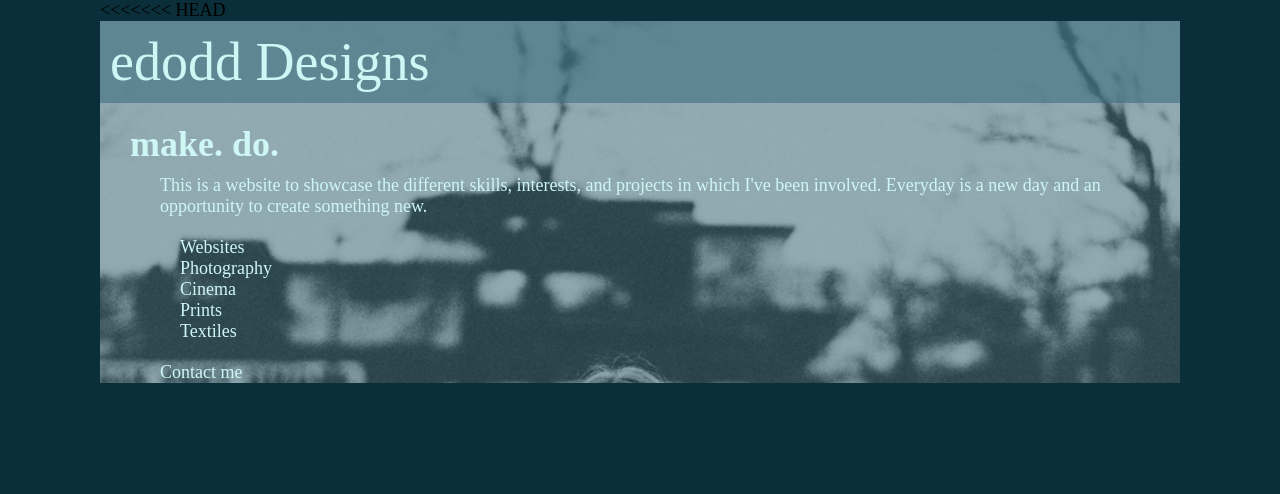
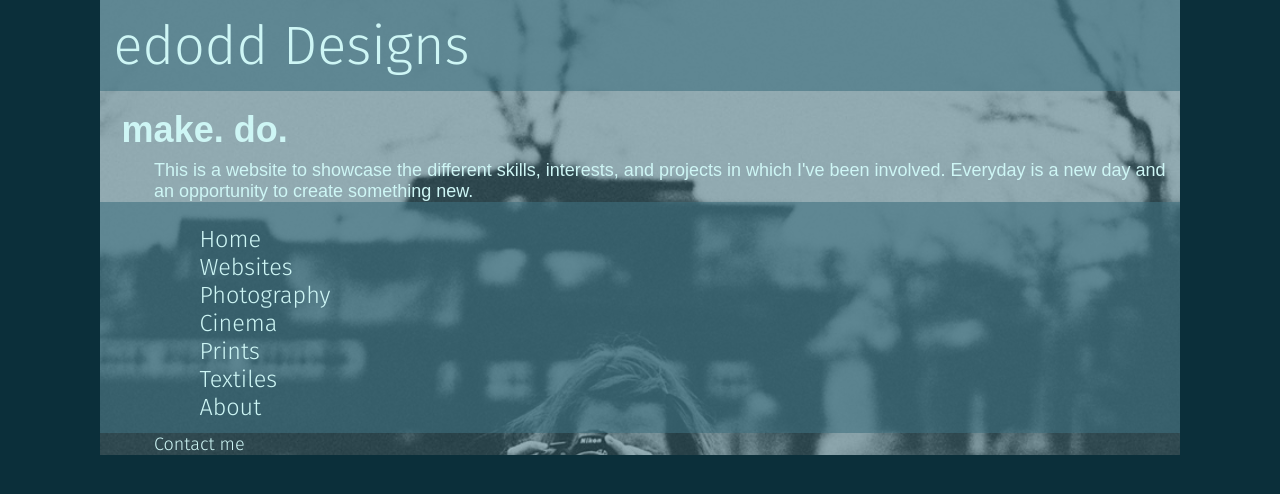
Before and after one commit to ErinDodd/ErinDodd.github.io, a plain HTML site: page index.html in a window 1280 px wide. Drawn offline with Linux system fonts and the light colour scheme.

Commit message:
Unit 4 Changes
Unit 4 changes

```diff
--- a/edoddDesigns.css
+++ b/edoddDesigns.css
@@ -1,16 +1,20 @@
+
+@import url(http://fonts.googleapis.com/css?family=Merriweather:400,300,700);
+@import url(http://fonts.googleapis.com/css?family=Fira+Sans:300,400,500);
 *{
 	padding: 0;
 	margin: 0;
+	border-box: box-sizing;
 }
 
 body{
 	background-color: #0B2F3A;
-<<<<<<< HEAD
 	font-family: Arial, san-serif;
 	font-size: 18px;
 	text-align: left;
 	margin-left: 100px;
 	margin-right: 100px;
+	height: 100%;
 
 }
 #mainStage{
@@ -24,41 +28,47 @@ h1{
 	color:#CEF6F5;
 	background-color: rgba(62,112,127,.8);
 	font-style: normal;
-	font-weight: 500;
+	font-weight: 300;
 	font-size: 3em;
-	padding: 10px;
+	padding: .25em;
+	font-family: 'Fira Sans', sans-serif;
 }
 img{
 	width: 100%;
-	height: 50%;
+	height: 100%;
 }
 #slogan{
 	font-weight: bold;
 	font-size: 2em;
-	padding-left: 30px;
-	padding-top: 20px;
-	padding-bottom: 10px;
+	padding-left: .6em;
+	padding-top: .5em;
+	padding-bottom: .25em;
 	text-transform: lowercase;
 }
 
 p{
 	color:#CEF6F5;
-	padding-left: 60px;
+	padding-left: 3em;
 	background-color: rgba(62,112,127,.5);
+	font-family: 'Merriweather', serif, 300;
 }
 ul{
 	list-style-type: none;
 	color:#CEF6F5;
-	background-color: rgba(62,112,127,.5);
-	padding-left: 80px;
-	padding-top: 20px;
-	padding-bottom: 20px;
+	background-color: rgba(62,112,127,.8);
+	padding-left: 4.25em;
+	padding-top: 1em;
+	padding-bottom: .5em;
+	font-family: 'Fira Sans', sans-serif;
+	font-weight: 300;
+	font-size: 1.3em;
 }
 a{
 	color:#CEF6F5;
 	text-decoration: none;
-
-=======
-	color:#CEF6F5;
->>>>>>> origin/master
+	font-family: 'Fira Sans', sans-serif;
+	font-weight: 300;
 }
+a:hover{
+	color: #ffffff;
+}
--- a/index.html
+++ b/index.html
@@ -1,6 +1,5 @@
 <!DOCTYPE html>
 <html>
-<<<<<<< HEAD
 	<head>
 		<meta charset ="utf=8">
 		<link rel="stylesheet" type="text/css" href="edoddDesigns.css"/>
@@ -13,11 +12,13 @@
 		<p id="slogan" >Make. Do.</p>
 		<p>This is a website to showcase the different skills, interests, and projects in which I've been involved. Everyday is a new day and an opportunity to create something new.</p>
 			<ul>
-				<li>Websites</li>
-				<li>Photography</li>
-				<li>Cinema</li>
-				<li>Prints</li>
-				<li>Textiles</li>
+				<li><a href ="#">Home</li>
+				<li><a href ="#">Websites</li>
+				<li><a href ="#">Photography</li>
+				<li><a href ="#">Cinema</li>
+				<li><a href ="#">Prints</li>
+				<li><a href ="#">Textiles</li>
+				<li><a href ="#">About</li>
 			</ul>
 			<p><a href="#">Contact me</p>
 	</div>
```
